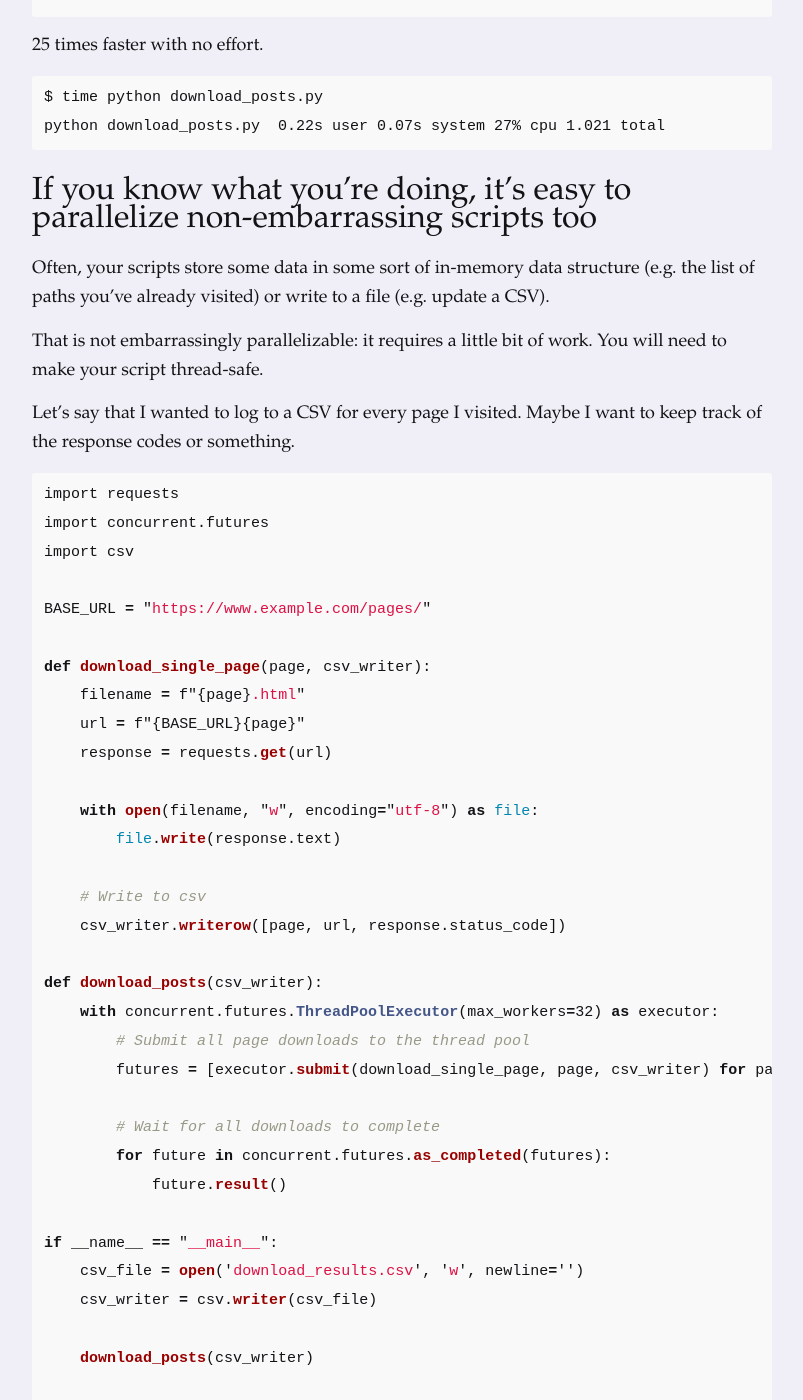
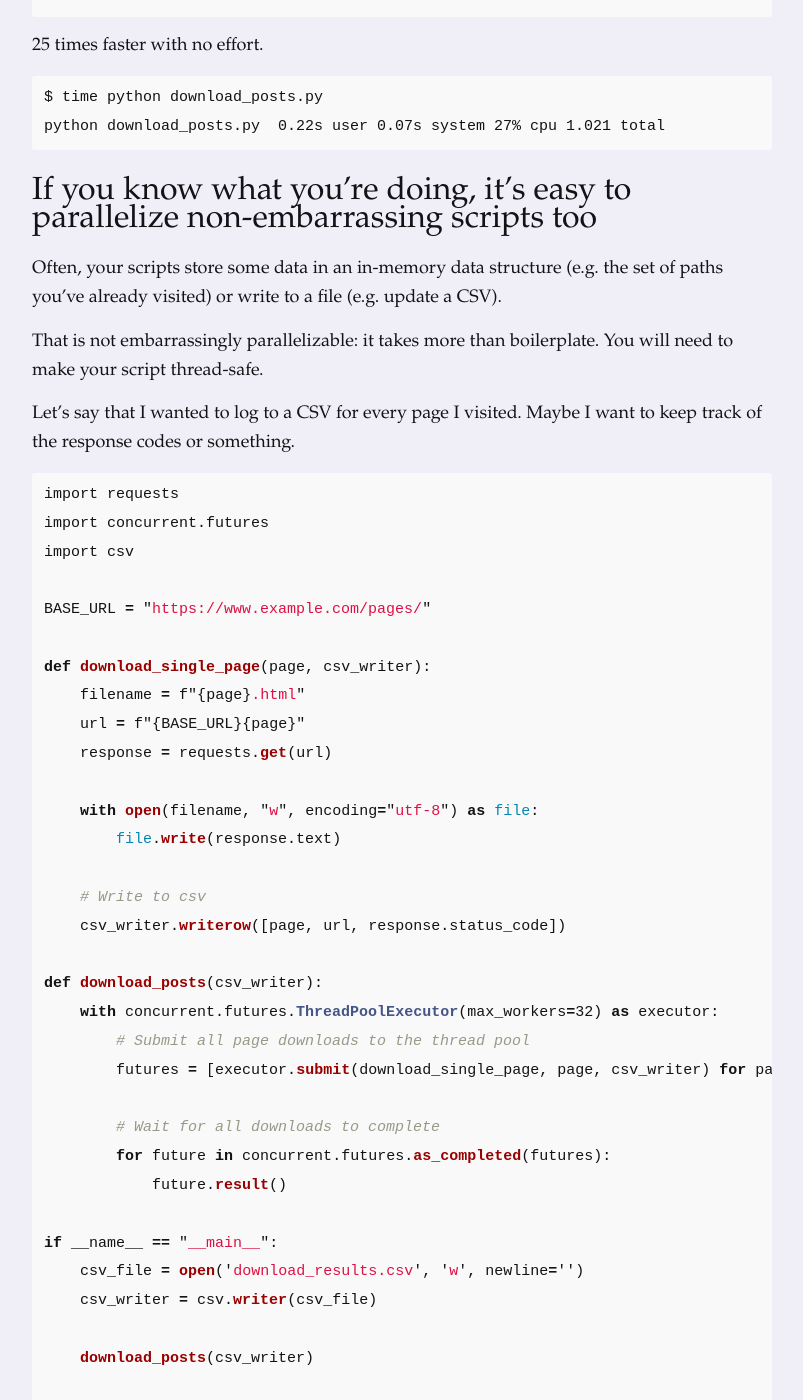
Before and after one commit to dmazin/dmazin.github.io, a Jekyll site: the page built from _posts/2025-02-28-llm-parallelism.md, in a window 1280 px wide and 1400 px high, scrolled down 3060 px. Shown: the whole window, without its empty margins (238-1041 px from the left). Built offline with Jekyll 4.4.1, drawn with Linux system fonts in a browser that asks for light colours; some of the changed text lies outside the part shown.

Commit message:
more changes

```diff
--- a/_posts/2025-02-28-llm-parallelism.md
+++ b/_posts/2025-02-28-llm-parallelism.md
@@ -110,9 +110,9 @@ python download_posts.py  0.22s user 0.07s system 27% cpu 1.021 total
 
 ## If you know what you're doing, it's easy to parallelize non-embarrassing scripts too
 
-Often, your scripts store some data in some sort of in-memory data structure (e.g. the list of paths you've already visited) or write to a file (e.g. update a CSV).
+Often, your scripts store some data in an in-memory data structure (e.g. the set of paths you've already visited) or write to a file (e.g. update a CSV).
 
-That is not embarrassingly parallelizable: it requires a little bit of work. You will need to make your script thread-safe.
+That is not embarrassingly parallelizable: it takes more than boilerplate. You will need to make your script thread-safe.
 
 Let's say that I wanted to log to a CSV for every page I visited. Maybe I want to keep track of the response codes or something.
 
```
Also changed, not shown: other parts of _posts/2025-02-28-llm-parallelism.md (+2 -2 lines).
